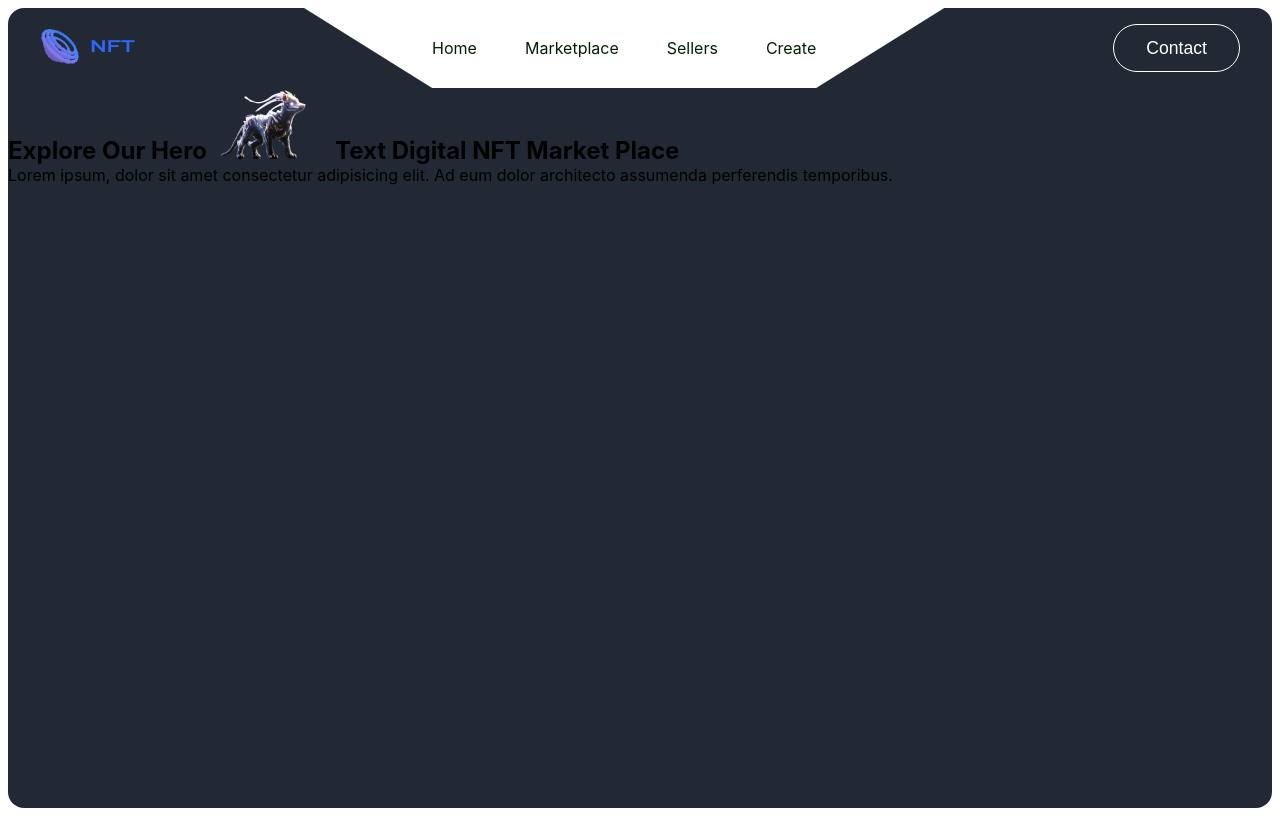
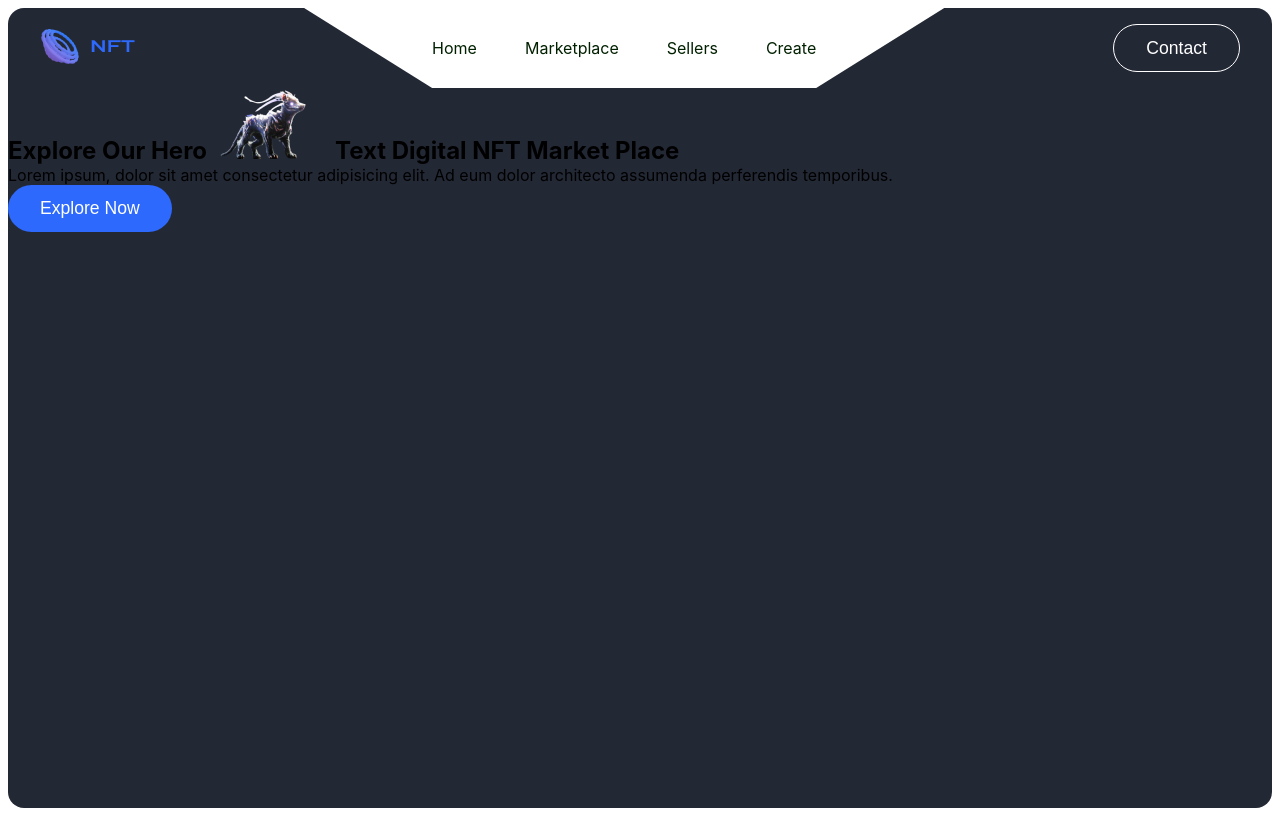
Before and after one commit to gift56/Nftlandingpage, a React (Create React App) app: page / in a window 1280 px wide. Built offline with nearby package versions, Linux system fonts and the light colour scheme.

Commit message:
added one btn

```diff
--- a/src/components/Home.jsx
+++ b/src/components/Home.jsx
@@ -3,6 +3,7 @@ import Navbar from './Navbar';
 import styled from 'styled-components';
 import Hero from '../assets/hero.png';
 import Herotext from '../assets/heroText.png';
+import Buttons from './Buttons';
 
 const Home = () => {
     return (
@@ -21,6 +22,9 @@ const Home = () => {
                         Lorem ipsum, dolor sit amet consectetur adipisicing elit.
                         Ad eum dolor architecto assumenda perferendis temporibus.
                     </p>
+                    <div className="buttons">
+                        <Buttons blue text="Explore Now" />
+                    </div>
                 </div>
             </div>
         </Section>
```
